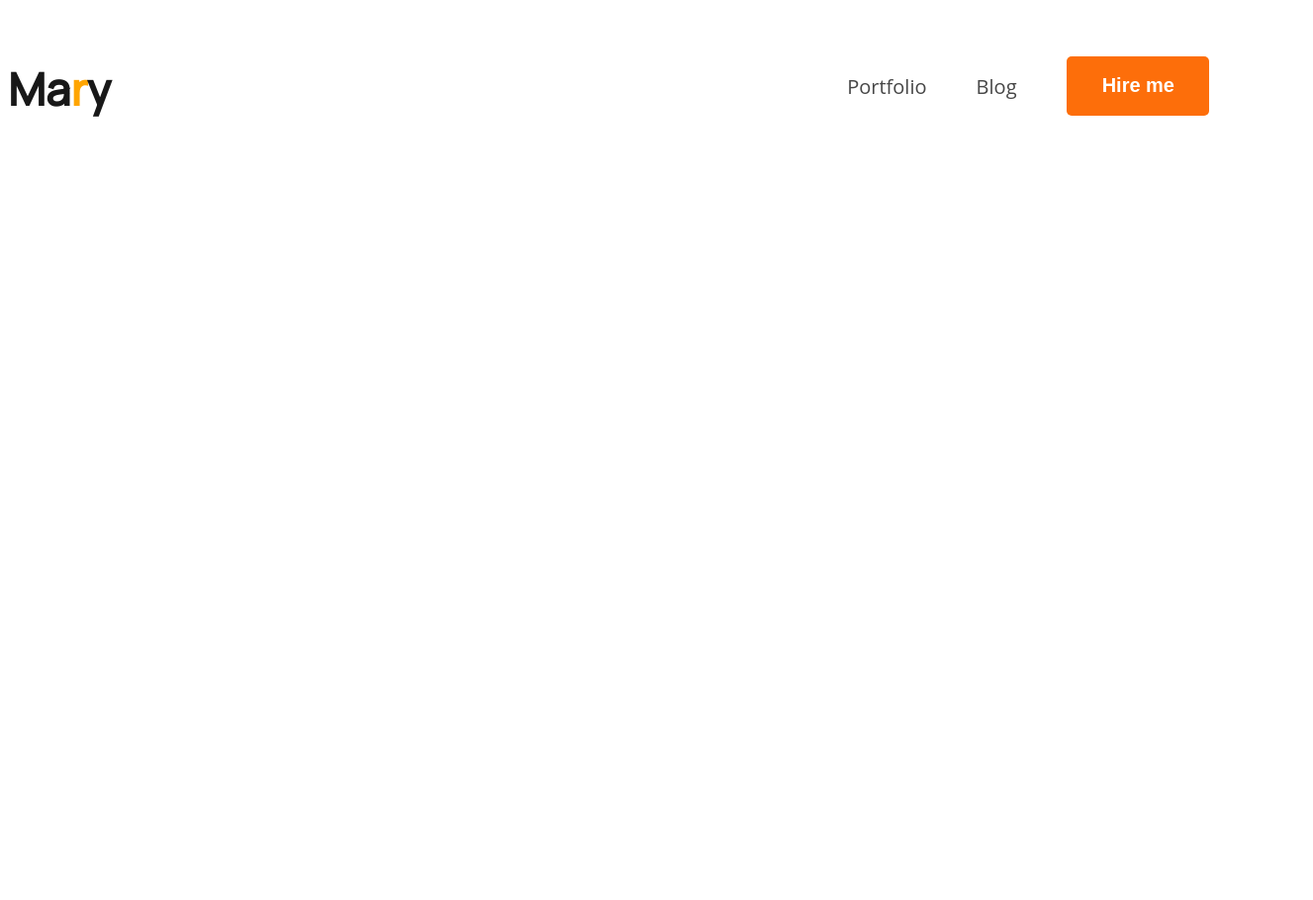
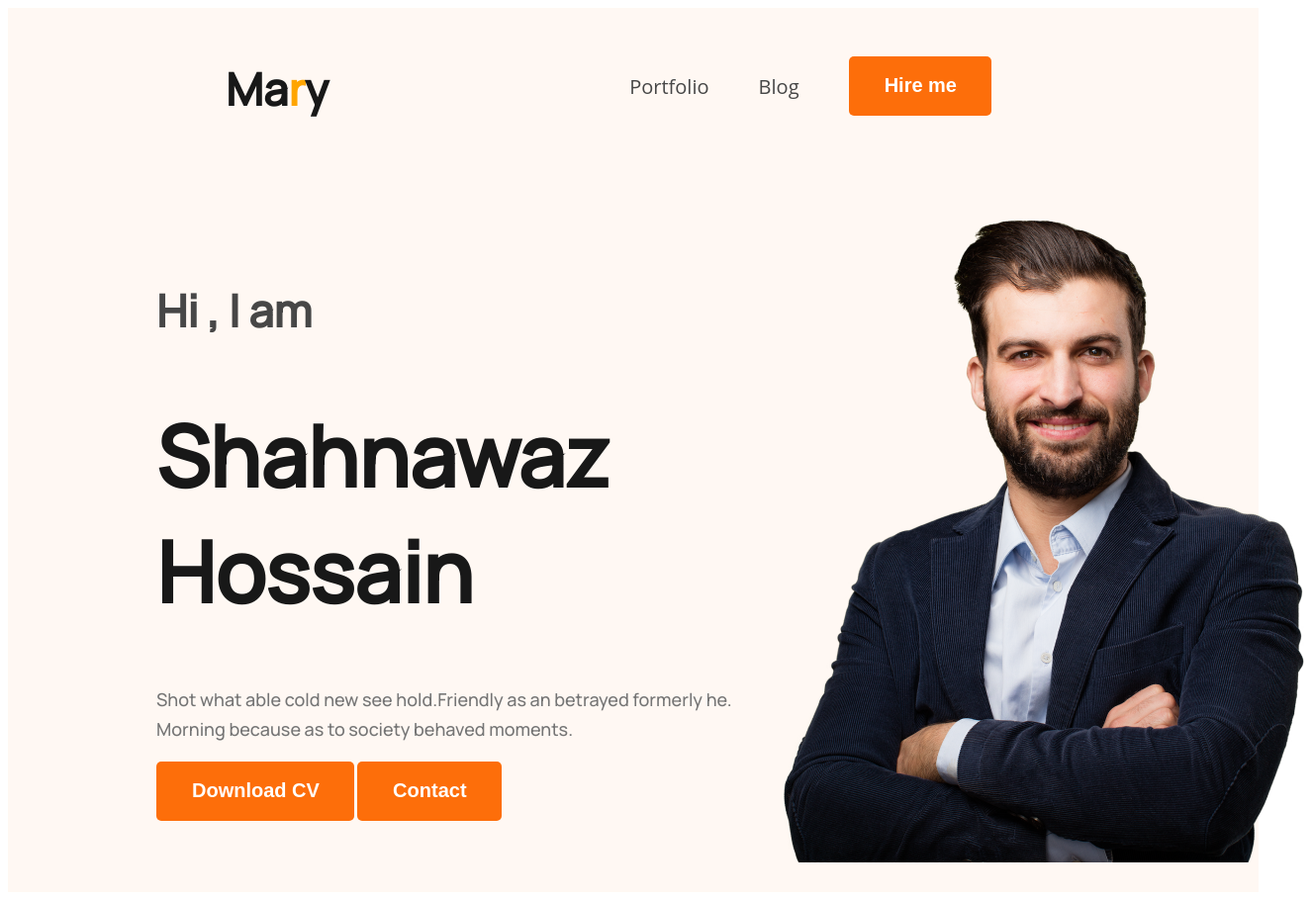
Before and after one commit to ShanaxRules/web-portfolio, a plain HTML site: page index.html in a window 1280 px wide. Shown: the whole page at 99% size, 1327 px wide, since content can reach past the window. Before the commit the page ends 800 px from the top, so only its background shows below. Drawn offline with Linux system fonts and the light colour scheme.

Commit message:
banner-added

```diff
--- a/index.html
+++ b/index.html
@@ -12,7 +12,7 @@
 </head>
 <body>
 
-    <header>
+    <header class="header-class">
         <nav>
             <h3 class="title">Ma<span style="color: orange;">r</span>y</h3>
             <ul>
@@ -22,6 +22,21 @@
             </ul>
 
         </nav>
+<div class="banner">
+    <div>
+        <h3 class="banner-greeting">Hi , I am</h3>
+        <h1 class="banner-heading">Shahnawaz Hossain</h1>
+        <p class="para">Shot what able cold new see hold.Friendly as an betrayed formerly he. Morning because as to society behaved moments.</p>
+        <button class="btn-primary">Download CV</button>
+
+        <button class="btn-primary">Contact</button>
+    </div>
+
+    <img class="profile-pic" src="hardy.png" alt="">
+
+
+</div>
+
 
 
     </header>
--- a/style.css
+++ b/style.css
@@ -1,33 +1,34 @@
 /* nav related styles */
 
-nav{
-    display:flex;
-    justify-content:space-between;
+nav {
+    display: flex;
+    justify-content: space-between;
     align-items: center;
+    margin: 0px 220px;
 }
 
-color{
-    color:#FD6E0A;
+.color {
+    color: #FD6E0A;
 }
 
-body{
+body {
     font-family: 'Manrope', sans-serif;
 }
 
-.title{
+.title {
 
     color: #181818;
     font-size: 45px;
     font-style: normal;
     font-weight: 800;
     line-height: normal;
-    margin-top:51px;
+    margin-top: 51px;
 
 }
 
-.btn-primary{
+.btn-primary {
 
-    padding:18px 35px 19px 36px;
+    padding: 18px 35px 19px 36px;
     border-radius: 5px;
     background: #FD6E0A;
     color: var(--white-color, #FFF);
@@ -35,22 +36,22 @@ body{
     font-style: normal;
     font-weight: 700;
     line-height: normal;
-    border:none;
+    border: none;
 
 }
 
-nav>ul{
-    display:flex;
+nav>ul {
+    display: flex;
     align-items: center;
 }
 
-nav li{
+nav li {
     list-style: none;
-    margin-right:50px;
+    margin-right: 50px;
 }
 
-nav li a{
-    text-decoration:none;
+nav li a {
+    text-decoration: none;
     color: var(--dark-02, #474747);
     font-family: Open Sans;
     font-size: 20px;
@@ -58,3 +59,45 @@ nav li a{
     font-weight: 400;
     line-height: normal;
 }
+
+/* header related */
+.header-class {
+    background: #FFF8F3;
+}
+
+.banner {
+    padding: 30px 30px 30px 150px;
+    display: flex;
+    align-items: center;
+}
+
+.profile-pic {
+    width: 584px;
+    height: 676px;
+}
+
+.banner-greeting {
+    color: var(--dark-02, #474747);
+    font-size: 45px;
+    font-style: normal;
+    font-weight: 600;
+    line-height: normal;
+}
+
+.banner-heading {
+    color: var(--dark-01, #181818);
+    font-size: 85px;
+    font-style: normal;
+    font-weight: 700;
+    line-height: normal;
+}
+
+.para {
+    color: var(--dark-03, #757575);
+    width:585px;
+    height:60px;
+    font-size: 18px;
+    font-style: normal;
+    font-weight: 400;
+    line-height: 30px;
+}
```
Also changed, not shown: developer.png (added), hardy.png (added), header_bg.png (added), icons/facebook.png (added), icons/insta.png (added), icons/js.png (added), icons/mongo.png (added), icons/nodejs.png (added), icons/react.png (added), icons/twitter.png (added).
